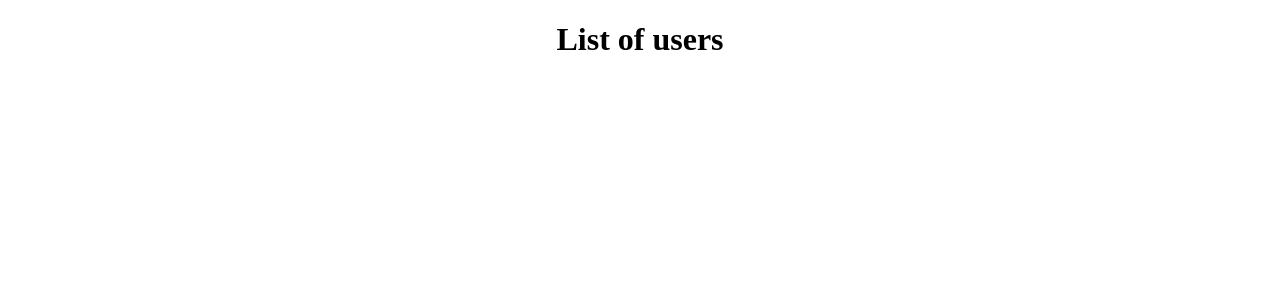
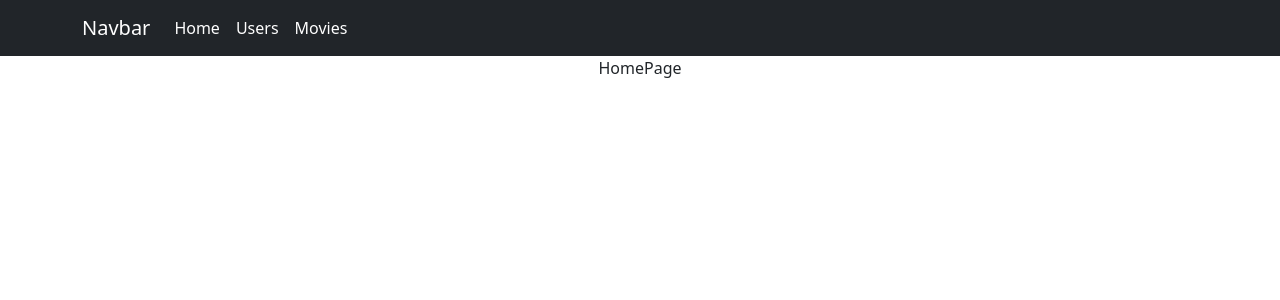
Before and after one commit to Med-Ri/graphQL-first-step, a React (Create React App) app in the folder client/: page / in a window 1280 px wide. Shown: the top 300 px of the page. Built offline with nearby package versions, Linux system fonts and the light colour scheme; no server answers.

Commit message:
display user data + implement react router dom

```diff
--- a/client/package.json
+++ b/client/package.json
@@ -11,6 +11,7 @@
     "react": "^18.2.0",
     "react-bootstrap": "^2.10.0",
     "react-dom": "^18.2.0",
+    "react-router-dom": "^6.22.0",
     "react-scripts": "5.0.1",
     "web-vitals": "^2.1.4"
   },
--- a/client/src/App.js
+++ b/client/src/App.js
@@ -1,8 +1,14 @@
 import "./App.css";
 import { ApolloClient, InMemoryCache, ApolloProvider } from "@apollo/client";
-import DisplayData from "./DisplayData";
+import UsersData from "./UsersData";
+import Container from "react-bootstrap/Container";
+import Nav from "react-bootstrap/Nav";
+import Navbar from "react-bootstrap/Navbar";
+import { BrowserRouter as Router, Route, Link, Routes } from "react-router-dom";
+import HomePage from "./HomePage";
+import MovieData from "./MovieData";
 
-const URI = process.env.REACT_APP_URI
+const URI = process.env.REACT_APP_URI;
 
 function App() {
   const client = new ApolloClient({
@@ -12,10 +18,47 @@ function App() {
 
   return (
     <ApolloProvider client={client}>
-      <div className="App">
-        <h1> List of users </h1>
-        <DisplayData/>
-      </div>
+      <Router>
+        <div className="App">
+          <Navbar bg="dark" data-bs-theme="dark">
+            <Container>
+              <Navbar.Brand href="#home">Navbar</Navbar.Brand>
+              <Nav className="me-auto">
+                <Nav.Link href="#">
+                  {" "}
+                  <Link to="/" className="text-decoration-none text-white">
+                    {" "}
+                    Home{" "}
+                  </Link>{" "}
+                </Nav.Link>
+                <Nav.Link href="#">
+                  {" "}
+                  <Link to="/users" className="text-decoration-none text-white">
+                    {" "}
+                    Users{" "}
+                  </Link>{" "}
+                </Nav.Link>
+                <Nav.Link href="#">
+                  {" "}
+                  <Link
+                    to="/movies"
+                    className="text-decoration-none text-white"
+                  >
+                    {" "}
+                    Movies{" "}
+                  </Link>{" "}
+                </Nav.Link>
+              </Nav>
+            </Container>
+          </Navbar>
+
+          <Routes>
+            <Route path="/" element={<HomePage />} />
+            <Route path="/users" element={<UsersData />} />
+            <Route path="/movies" element={<MovieData />} />
+          </Routes>
+        </div>
+      </Router>
     </ApolloProvider>
   );
 }
--- /dev/null
+++ b/client/src/HomePage.js
@@ -0,0 +1,9 @@
+import React from 'react'
+
+const HomePage = () => {
+  return (
+    <div>HomePage</div>
+  )
+}
+
+export default HomePage
--- /dev/null
+++ b/client/src/MovieData.js
@@ -0,0 +1,9 @@
+import React from 'react'
+
+const MovieData = () => {
+  return (
+    <div>MovieData</div>
+  )
+}
+
+export default MovieData
--- a/client/src/DisplayData.js
+++ b/client/src/UsersData.js
@@ -12,7 +12,7 @@ const QUERY_ALL_USERS = gql`
   }
 `;
 
-const DisplayData = () => {
+const UsersData = () => {
   const { data, loading , error } = useQuery(QUERY_ALL_USERS);
 
   if (loading) {
@@ -26,6 +26,7 @@ const DisplayData = () => {
 
   return(
     <div>
+        <h1> List of users </h1>
         {
             data && data?.users?.map ((user) => {
                 return (
@@ -44,4 +45,4 @@ const DisplayData = () => {
   );
 };
 
-export default DisplayData;
+export default UsersData;
--- a/client/src/index.js
+++ b/client/src/index.js
@@ -2,6 +2,7 @@ import React from 'react';
 import ReactDOM from 'react-dom/client';
 import App from './App';
 import reportWebVitals from './reportWebVitals';
+import 'bootstrap/dist/css/bootstrap.min.css';
 
 const root = ReactDOM.createRoot(document.getElementById('root'));
 root.render(
```
Also changed, not shown: 1 other file (tests, documents, lock files or other folders).
